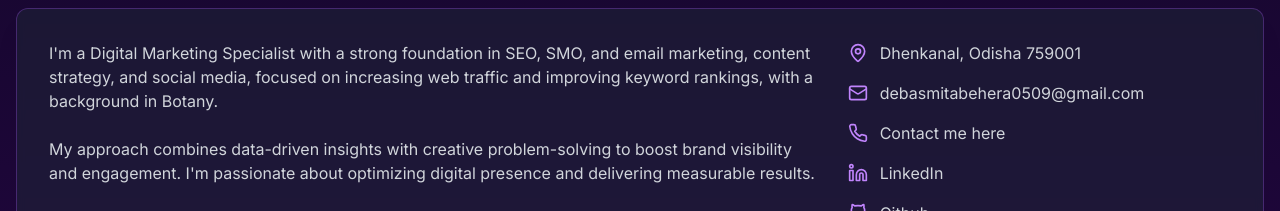
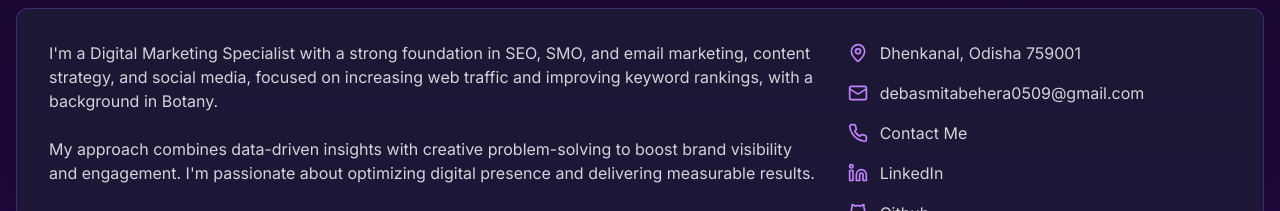
Before and after one commit to blackberry-is-coding/DebasmitaPortfolio, a Next.js app: page / in a window 1280 px wide. Shown: the part 960-1171 px from the top of the page. Built offline with nearby package versions, Linux system fonts and the light colour scheme.

Commit message:
Contact Me

```diff
--- a/components/about-section.tsx
+++ b/components/about-section.tsx
@@ -68,7 +68,7 @@ export default function AboutSection() {
               <div className="flex items-center">
                 <Phone className="h-5 w-5 text-purple-400 mr-3" />
                 <a href="#contact" className="text-gray-300 hover:text-purple-400 transition-colors">
-                  Contact me here
+                  Contact Me
                 </a>
               </div>
               <div className="flex items-center">
```
